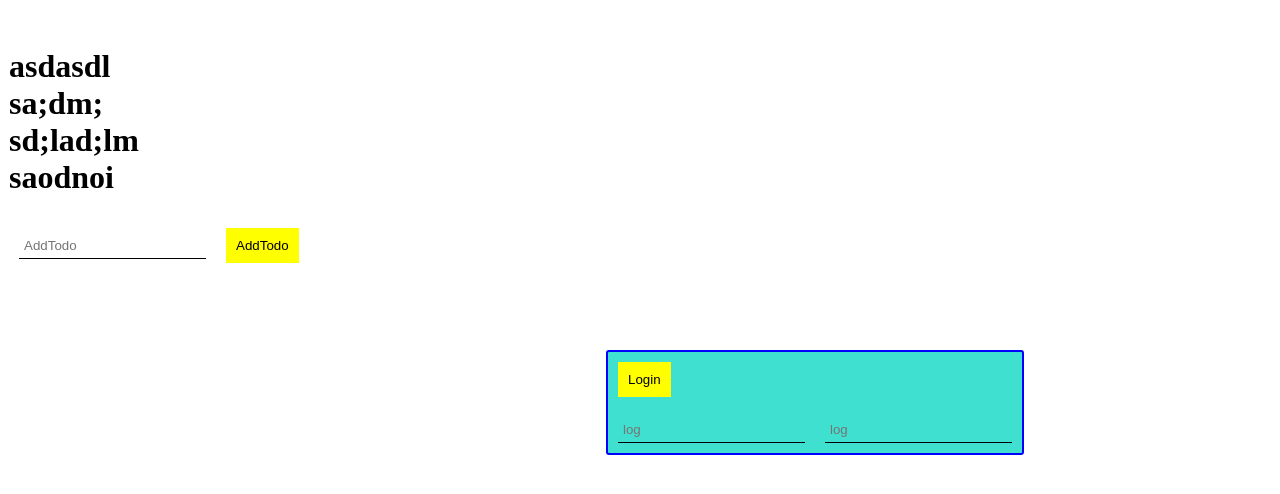
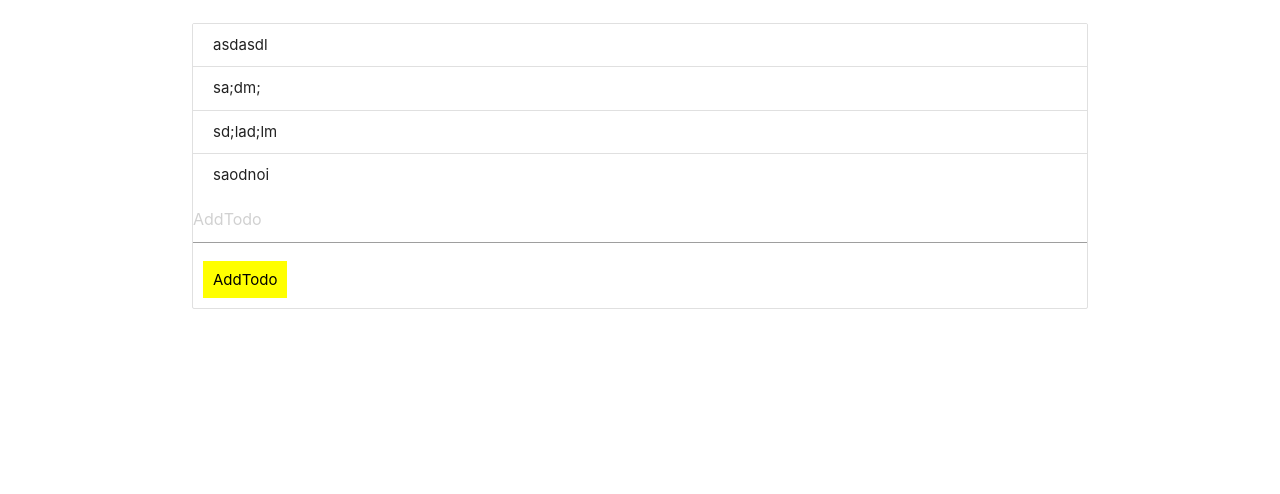
Before and after one commit to sreenumr/simple-react-app, a React app: page / in a window 1280 px wide. Built offline with nearby package versions, Linux system fonts and the light colour scheme.

Commit message:
materialize css

```diff
--- a/package.json
+++ b/package.json
@@ -4,9 +4,11 @@
   "private": true,
   "dependencies": {
     "bootstrap": "^4.2.1",
+    "materialize-css": "^1.0.0-rc.2",
     "react": "^16.7.0",
     "react-bootstrap": "^1.0.0-beta.5",
     "react-dom": "^16.7.0",
+    "react-materialize": "^2.6.0",
     "react-scripts": "2.1.3"
   },
   "scripts": {
--- a/public/index.html
+++ b/public/index.html
@@ -5,8 +5,14 @@
     <link rel="shortcut icon" href="%PUBLIC_URL%/favicon.ico" />
     <meta
       name="viewport"
-      content="width=device-width, initial-scale=1, shrink-to-fit=no"
+      content="width=device-width, initial-scale=1"
     />
+
+
+    <link rel="stylesheet" href="https://cdnjs.cloudflare.com/ajax/libs/materialize/1.0.0/css/materialize.min.css"/>
+
+    <!-- Compiled and minified JavaScript -->
+    <script src="https://cdnjs.cloudflare.com/ajax/libs/materialize/1.0.0/js/materialize.min.js"></script>
 
 
     <meta name="theme-color" content="#000000" />
--- a/src/Todo.js
+++ b/src/Todo.js
@@ -46,9 +46,10 @@ class Todo extends Component{
     render(){
         console.log(this.state);
         return(
-            <div className="Todo">
+
+            <div className="container collection">
                 <TodoList todos={this.state.todos} del={this.deleteItem}></TodoList>
-                <input id="todo" type="text" placeholder="AddTodo"></input>
+                <input className="input-field" id="todo" type="text" placeholder="AddTodo"  ></input>
                 <button onClick={this.addTodo}>AddTodo</button>
             </div>
         )
--- a/src/TodoList.js
+++ b/src/TodoList.js
@@ -1,11 +1,12 @@
 import React from 'react';
+import './index.css'
 
 const TodoList = ({todos,del}) =>{
      //console.log(props.todos);
     console.log(todos);
      const list =(todos.map( (todo)=>{
        return (
-         <div key={todo.id} onClick={()=>del(todo.id)}>
+         <div className="collection-item" key={todo.id} onClick={()=>del(todo.id)}>
            {todo.content}
          </div>
        )
@@ -14,8 +15,7 @@ const TodoList = ({todos,del}) =>{
 
 
   return (
-     <h1>{list}</h1>
-    //<h1>sjdh</h1>
+     <div >{list}</div>
   )
 }
 export default TodoList
--- a/src/form.js
+++ b/src/form.js
@@ -2,7 +2,6 @@ import React, { Component } from 'react';
 import Register from './Register'
 import Login from './Login'
 import './index.css'
-import {Button} from 'react-bootstrap'
 
 class Form extends Component{
 
--- a/src/index.css
+++ b/src/index.css
@@ -1,4 +1,5 @@
 .Form{
+
     position: absolute;
     right: 20%;
     top:50%;
@@ -7,7 +8,8 @@
     background:turquoise;
     border-radius: 3px;
     border:2px solid blue;
-    display: inline-block;
+    display:none;
+
 }
 
 button{
@@ -26,17 +28,13 @@ button:hover{
 }
 
 input{
+
     outline:none;
-    border-bottom:solid black 1px;
+    border-bottom:solid red 1px;
     background:transparent;
     border-left:none;
     border-right:none;
     border-top:none;
     margin:10px;
-    padding:5px;
+    padding:10px;
 }
-
-.Todo{
-    position: absolute;
-    margin:1px;
-}
```
Also changed, not shown: 1 other file.
